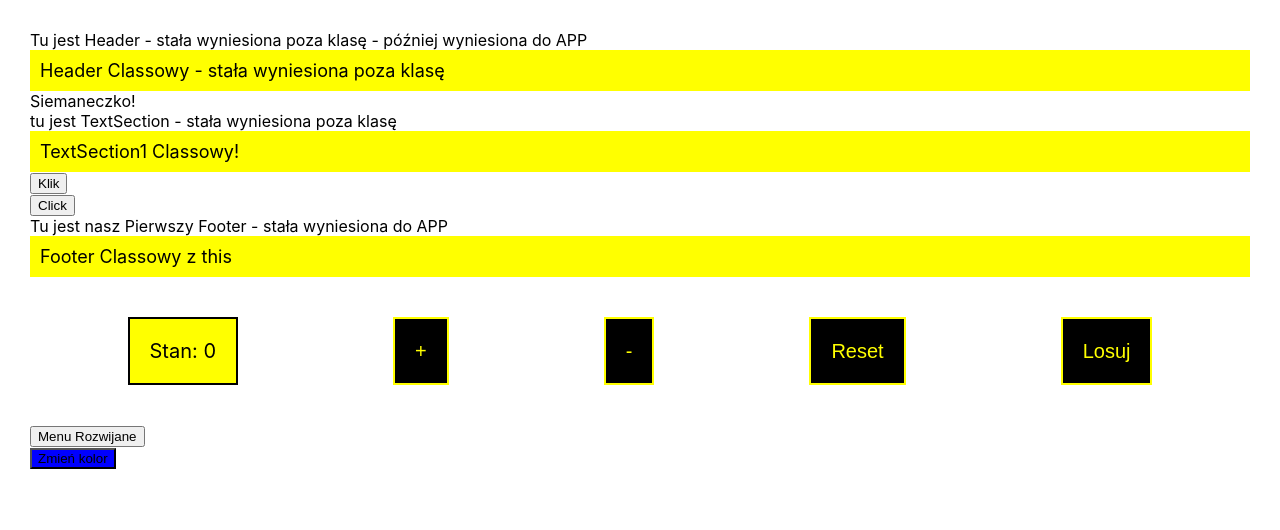
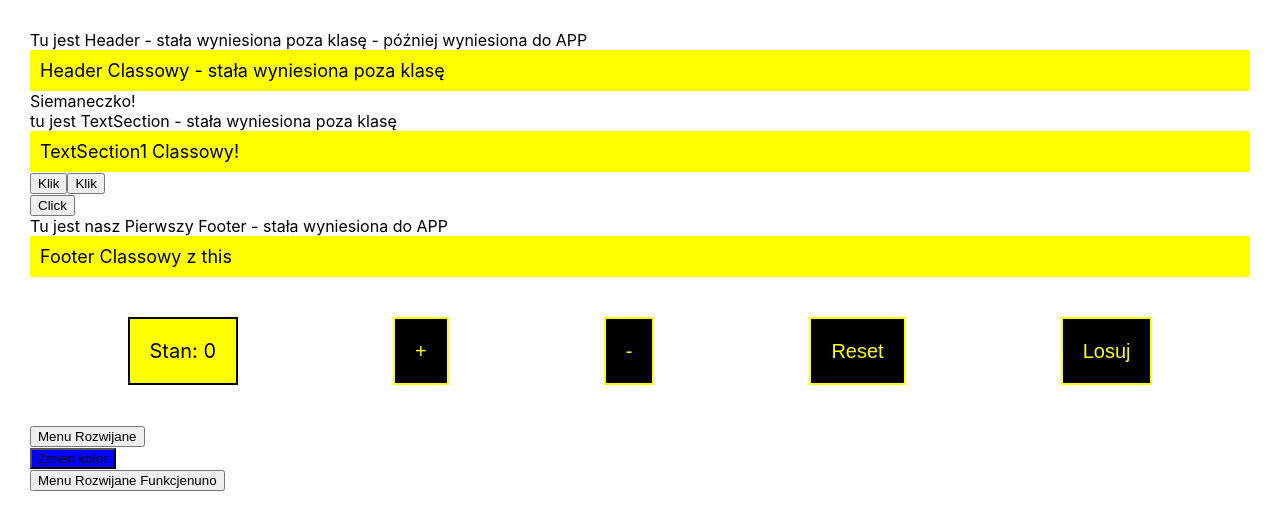
Before and after one commit to pawel-politowski/react-exercises, a React (Create React App) app: page / in a window 1280 px wide. Shown: the top 530 px of the page. Built offline with nearby package versions, Linux system fonts and the light colour scheme.

Commit message:
Added some changes

```diff
--- a/src/App.js
+++ b/src/App.js
@@ -11,6 +11,8 @@ import AlertInfo from './AlertInfo';
 import LicznikPlus from './LicznikPlus';
 import Menu from './Menu';
 import ColorChanger from './ColorChanger';
+import Consoleplus from './Consoleplus';
+import MenuFunkcje from './MenuRozwijaneFunction';
 
 
 class App extends Component {
@@ -28,6 +30,7 @@ class App extends Component {
     <TextSection1 />
     <Console
       handleClick = {() => { console.log('kliknąłeś w button ')}}/>
+    <Consoleplus />
     <AlertInfo />
     <Footer
       footer="Tu jest nasz Pierwszy Footer - stała wyniesiona do APP"/>
@@ -35,6 +38,8 @@ class App extends Component {
     <LicznikPlus />
     <Menu />
     <ColorChanger />
+
+    <MenuFunkcje />
     </div>
 
   );
--- /dev/null
+++ b/src/Consoleplus.js
@@ -0,0 +1,8 @@
+import React from 'react';
+
+function Consoleplus() {
+    const klik = () => {console.log('klik')};
+    return <button onClick={klik}>Klik</button>
+}
+
+export default Consoleplus;
--- /dev/null
+++ b/src/MenuRozwijaneFunction.js
@@ -0,0 +1,32 @@
+import React, { useState } from 'react';
+
+const MenuFunkcje = () => {
+    const [isVisible, setisVisible] = useState(false)
+
+        return (
+            <div>
+                <button onClick={() => setisVisible(!isVisible)}>Menu Rozwijane Funkcjenuno</button>
+                <div>
+                    {isVisible ? <MenuRozwijane /> : null}
+                </div>
+
+            </div>
+
+        )
+    }
+
+
+function MenuRozwijane() {
+    return (
+        <div>
+            <ul>
+                <li>1</li>
+                <li>2</li>
+                <li>3</li>
+            </ul>
+        </div>
+
+    )
+}
+
+export default MenuFunkcje;
```
